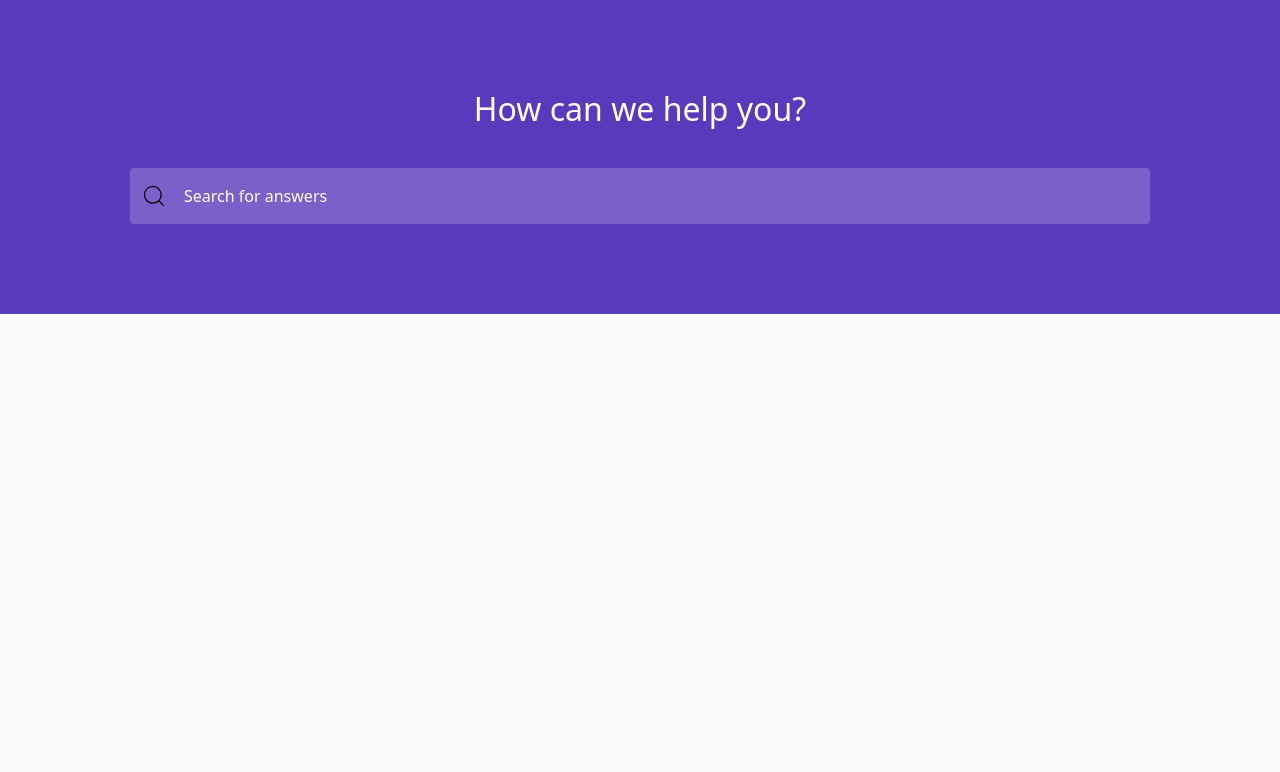
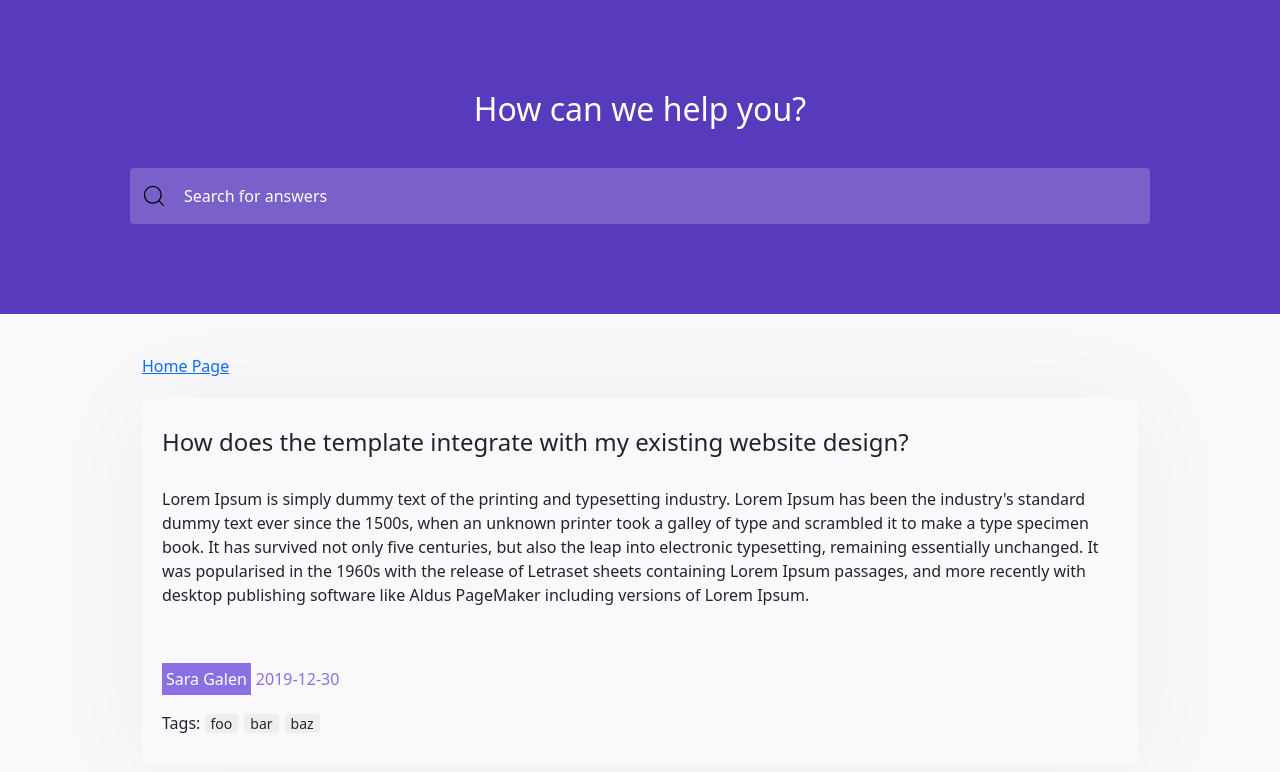
Before and after one commit to selimakin/Sebit-Assessment, an Angular app: page /category/1/post/1 in a window 1280 px wide. Before the commit this address led to /. Shown: the top 772 px of the page. Built offline with nearby package versions, Linux system fonts and the light colour scheme; data requests are answered from the project's data file.

Commit message:
Post detail page is implemented

```diff
--- a/src/app/app-routing.module.ts
+++ b/src/app/app-routing.module.ts
@@ -2,11 +2,16 @@ import { NgModule } from '@angular/core';
 import { RouterModule, Routes } from '@angular/router';
 import { CategoryPageComponent } from './category-page/category-page.component';
 import { HomepageComponent } from './homepage/homepage.component';
+import { PostDetailPageComponent } from './post-detail-page/post-detail-page.component';
 
 const routes: Routes = [
   { path: '', redirectTo: '/home', pathMatch: 'full' },
   { path: 'home', component: HomepageComponent },
   { path: 'category/:categoryId', component: CategoryPageComponent },
+  {
+    path: 'category/:categoryId/post/:postId',
+    component: PostDetailPageComponent,
+  },
 ];
 
 @NgModule({
--- a/src/app/app.module.ts
+++ b/src/app/app.module.ts
@@ -11,6 +11,7 @@ import { FormsModule } from '@angular/forms';
 import { CategoryPageComponent } from './category-page/category-page.component';
 import { PostItemComponent } from './post-item/post-item.component';
 import { BreadcrumbComponent } from './breadcrumb/breadcrumb.component';
+import { PostDetailPageComponent } from './post-detail-page/post-detail-page.component';
 
 @NgModule({
   declarations: [
@@ -21,6 +22,7 @@ import { BreadcrumbComponent } from './breadcrumb/breadcrumb.component';
     CategoryPageComponent,
     PostItemComponent,
     BreadcrumbComponent,
+    PostDetailPageComponent,
   ],
   imports: [BrowserModule, AppRoutingModule, HttpClientModule, FormsModule],
   providers: [],
--- /dev/null
+++ b/src/app/post-detail-page/post-detail-page.component.css
@@ -0,0 +1,41 @@
+.post {
+  display: flex;
+  flex-direction: column;
+  gap: 40px;
+  box-shadow: rgba(0, 0, 0, 0.05) 0px 5px 100px;
+  padding: 30px 20px;
+  margin-top: 20px;
+}
+
+.title {
+  margin-bottom: 30px;
+}
+
+.info {
+  display: flex;
+  align-items: center;
+  gap: 5px;
+}
+
+.author {
+  color: white;
+  background-color: #8b70e3;
+  padding: 4px;
+}
+
+.date {
+  color: #8b70e3;
+  background-color: #f9f9fc;
+}
+
+.tags {
+  margin-bottom: 0;
+}
+
+.tags span {
+  font-size: 14px;
+  background-color: #eeeeee;
+  margin-right: 6px;
+  padding: 0 6px;
+  border-radius: 4px;
+}
--- /dev/null
+++ b/src/app/post-detail-page/post-detail-page.component.html
@@ -0,0 +1,14 @@
+<app-breadcrumb [listItems]="['Home Page']"></app-breadcrumb>
+<div class="post" *ngIf="postItem">
+  <div class="body">
+    <h4 class="title">{{ postItem.title }}</h4>
+    <p class="text">{{ postItem.description }}</p>
+  </div>
+  <div class="footer">
+    <div class="info">
+      <p class="author">{{ postItem.author }}</p>
+      <p class="date">{{ postItem.date }}</p>
+    </div>
+    <p class="tags">Tags: <span>foo</span><span>bar</span><span>baz</span></p>
+  </div>
+</div>
--- /dev/null
+++ b/src/app/post-detail-page/post-detail-page.component.ts
@@ -0,0 +1,28 @@
+import { Component, OnInit } from '@angular/core';
+import { ActivatedRoute, Params } from '@angular/router';
+import { PostsService } from 'src/services/posts.service';
+import { PostItem } from '../post-item/post-item.component';
+
+@Component({
+  selector: 'app-post-detail-page',
+  templateUrl: './post-detail-page.component.html',
+  styleUrls: ['./post-detail-page.component.css'],
+})
+export class PostDetailPageComponent implements OnInit {
+  postItem!: PostItem;
+  postItemId!: number;
+
+  constructor(
+    private route: ActivatedRoute,
+    private postsService: PostsService
+  ) {}
+
+  ngOnInit(): void {
+    this.route.params.subscribe(
+      (params: Params) => (this.postItemId = params['postId'])
+    );
+    this.postsService
+      .getPost(this.postItemId)
+      .subscribe((postItem: PostItem) => (this.postItem = postItem));
+  }
+}
```
Also changed, not shown: 1 other file (tests, documents, lock files or other folders).
